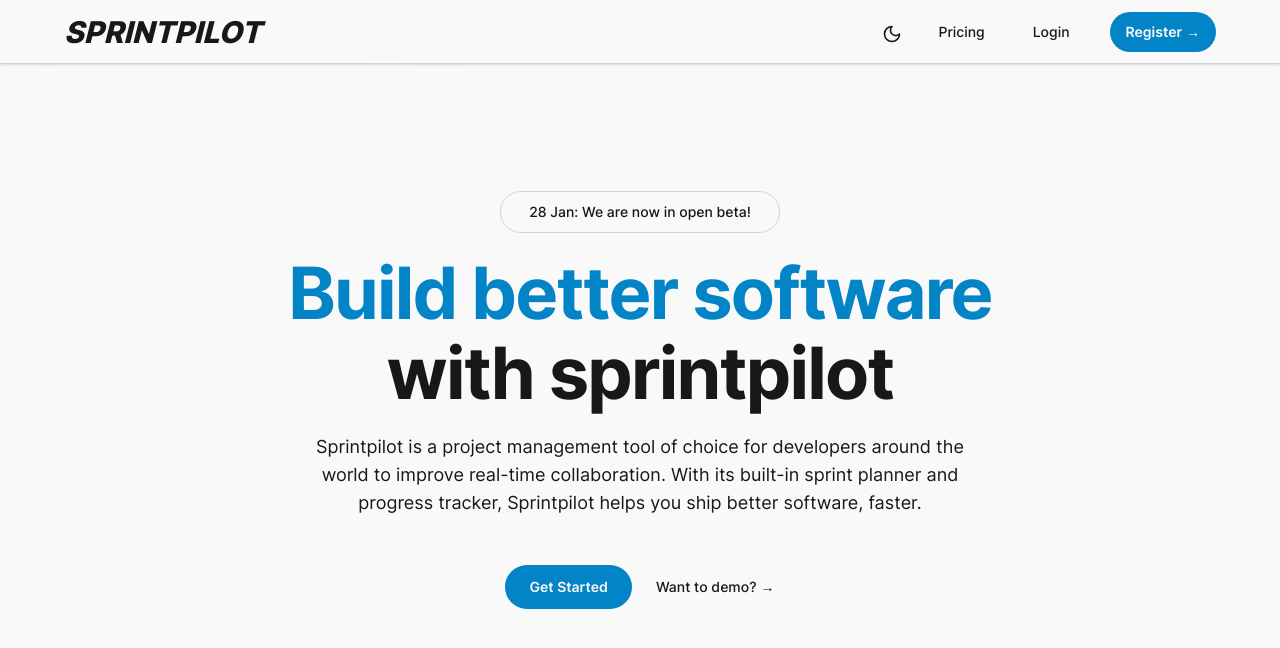
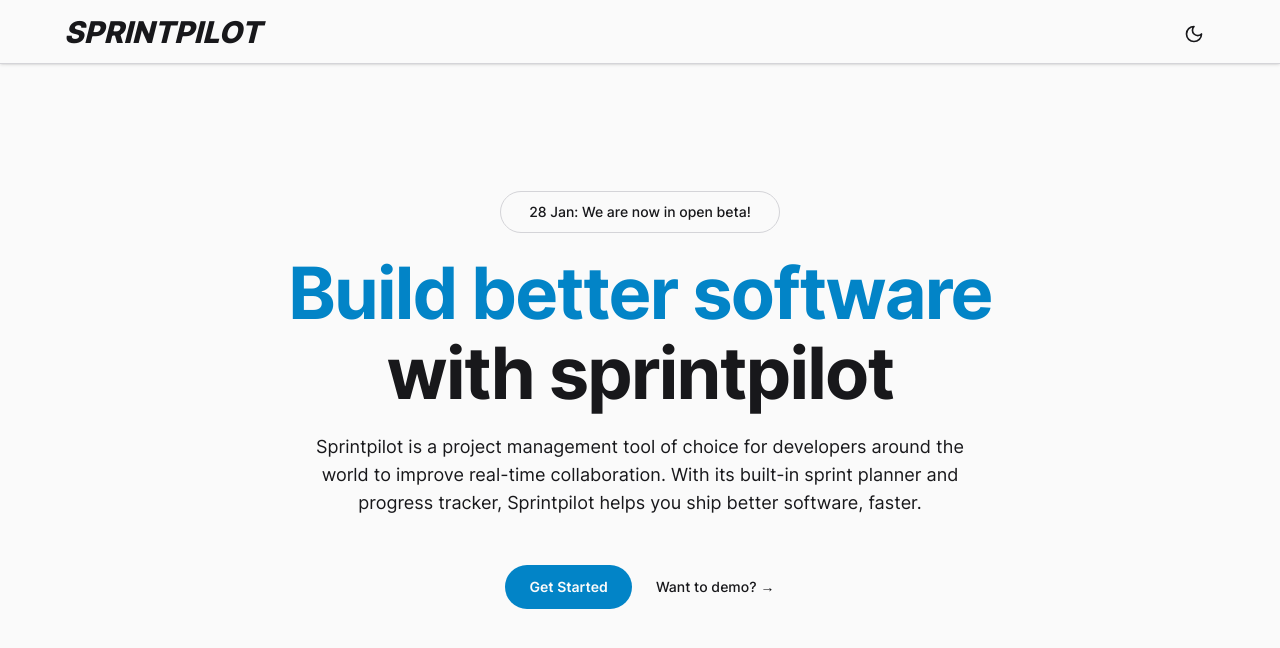
Before and after one commit to margusliinev/sveltekit-tutorial, a SvelteKit app: page / in a window 1280 px wide. Shown: the top 648 px of the page. Built offline with nearby package versions, Linux system fonts and the light colour scheme.

Commit message:
basic svelte landing page with darkmode, error page, layout, server actions

```diff
--- a/src/routes/(home)/+layout.svelte
+++ /dev/null
@@ -1,108 +0,0 @@
-<script lang="ts">
-    import type { SubmitFunction } from '@sveltejs/kit';
-    import { enhance } from '$app/forms';
-
-    let isMobileMenuOpen = $state(false);
-
-    function toggleMobileMenu() {
-        isMobileMenuOpen = !isMobileMenuOpen;
-    }
-
-    const submitUpdateTheme: SubmitFunction = ({ formData }) => {
-        const theme = String(formData.get('theme'));
-
-        if (theme) {
-            document.documentElement.setAttribute('data-theme', theme);
-        }
-    };
-</script>
-
-<main class="grid h-full min-h-screen w-full place-items-center">
-    <div class="fixed inset-0 -z-10 transform-gpu overflow-hidden opacity-10 blur-3xl" aria-hidden="true">
-        <div class="h-full w-full bg-gradient-to-tr from-background to-foreground opacity-10"></div>
-    </div>
-    <nav class="border-border fixed top-0 z-50 grid h-16 w-full place-items-center border-b shadow">
-        <div class="flex w-screen-90 max-w-6xl items-center justify-between">
-            <a href="/" class="flex items-center gap-3 transition-none duration-0" onclick={toggleMobileMenu}>
-                <span class="text-2xl font-extrabold uppercase italic transition-none duration-0 sm:text-3xl">sprintpilot</span>
-            </a>
-            <ul class="hidden items-center text-sm font-medium sm:flex">
-                <li>
-                    <form method="post" action="/?/setTheme" use:enhance={submitUpdateTheme} class="grid px-4">
-                        <button name="theme" value="light" class="absolute h-[1rem] w-[1rem] rotate-90 scale-0 dark:rotate-0 dark:scale-100">
-                            <svg
-                                xmlns="http://www.w3.org/2000/svg"
-                                width="20"
-                                height="20"
-                                viewBox="0 0 24 24"
-                                fill="none"
-                                stroke="currentColor"
-                                stroke-width="2"
-                                stroke-linecap="round"
-                                stroke-linejoin="round"
-                                class="lucide lucide-sun"
-                                ><circle cx="12" cy="12" r="4" /><path d="M12 2v2" /><path d="M12 20v2" /><path d="m4.93 4.93 1.41 1.41" /><path d="m17.66 17.66 1.41 1.41" /><path d="M2 12h2" /><path
-                                    d="M20 12h2"
-                                /><path d="m6.34 17.66-1.41 1.41" /><path d="m19.07 4.93-1.41 1.41" /></svg
-                            >
-                        </button>
-                        <button name="theme" value="dark" class="h-[1rem] w-[1rem] rotate-0 scale-100 dark:-rotate-90 dark:scale-0">
-                            <svg
-                                xmlns="http://www.w3.org/2000/svg"
-                                width="20"
-                                height="20"
-                                viewBox="0 0 24 24"
-                                fill="none"
-                                stroke="currentColor"
-                                stroke-width="2"
-                                stroke-linecap="round"
-                                stroke-linejoin="round"
-                                class="lucide lucide-moon"><path d="M12 3a6 6 0 0 0 9 9 9 9 0 1 1-9-9Z" /></svg
-                            >
-                        </button>
-                    </form>
-                </li>
-                <li>
-                    <a href="/pricing" class="px-6 py-2 hover:text-primary-hover"> Pricing </a>
-                </li>
-                <li>
-                    <a href="/login" class="py-2 pl-6 pr-10 hover:text-primary-hover"> Login </a>
-                </li>
-                <li class="font-semibold">
-                    <a href="/register" class="flex items-center gap-1 rounded-full bg-primary px-4 py-2.5 text-primary-foreground hover:bg-primary-hover">
-                        Register
-                        <span aria-hidden="true">&rarr;</span>
-                    </a>
-                </li>
-            </ul>
-            <button onclick={toggleMobileMenu} class="block sm:hidden" aria-label="toggle menu">
-                {#if isMobileMenuOpen}
-                    <svg class="h-6 w-6 text-white" fill="none" stroke="currentColor" viewBox="0 0 24 24">
-                        <path stroke-linecap="round" stroke-linejoin="round" stroke-width="2.5" d="M6 18L18 6M6 6l12 12"></path>
-                    </svg>
-                {:else}
-                    <svg class="h-6 w-6 text-white" fill="none" stroke="currentColor" viewBox="0 0 24 24">
-                        <path stroke-linecap="round" stroke-linejoin="round" stroke-width="2.5" d="M4 6h16M4 12h16M4 18h16"></path>
-                    </svg>
-                {/if}
-            </button>
-            <div class={isMobileMenuOpen ? 'fixed inset-0 z-50 mt-16 bg-background p-8 sm:hidden' : 'hidden'}>
-                <ul class="text-md font-medium">
-                    <li>
-                        <a href="/register" class="border-ring flex items-center gap-2 border-b py-6 hover:text-primary-hover" onclick={toggleMobileMenu}>
-                            Register
-                            <span aria-hidden="true" class="font-medium"> &rarr; </span>
-                        </a>
-                    </li>
-                    <li>
-                        <a href="/login" class="border-ring block border-b py-6 hover:text-primary-hover" onclick={toggleMobileMenu}> login </a>
-                    </li>
-                    <li>
-                        <a href="/pricing" class="border-ring block border-b py-6 hover:text-primary-hover" onclick={toggleMobileMenu}> Pricing </a>
-                    </li>
-                </ul>
-            </div>
-        </div>
-    </nav>
-    <slot />
-</main>
--- a/src/routes/+error.svelte
+++ b/src/routes/+error.svelte
@@ -20,7 +20,7 @@
             <a href="/" class="rounded-full bg-primary px-3.5 py-2.5 text-primary-foreground transition-colors hover:bg-primary-hover">Go Back Home</a>
             <a href="/login" class="group flex items-center gap-1">
                 Login Page
-                <span aria-hidden="true" class="font-normal transition-colors group-hover:text-primary">&rarr;</span>
+                <span aria-hidden="true" class="font-normal transition-colors group-hover:text-primary">&rarrj;</span>
             </a>
         </div>
     </div>
--- a/src/routes/+layout.svelte
+++ b/src/routes/+layout.svelte
@@ -1,6 +1,62 @@
-<script>
+<script lang="ts">
     import '../styles/fonts.css';
     import '../styles/index.css';
+    import type { SubmitFunction } from '@sveltejs/kit';
+    import { enhance } from '$app/forms';
+
+    let isMobileMenuOpen = $state(false);
+
+    function toggleMobileMenu() {
+        isMobileMenuOpen = !isMobileMenuOpen;
+    }
+
+    const submitUpdateTheme: SubmitFunction = ({ formData }) => {
+        const theme = String(formData.get('theme'));
+
+        if (theme) document.documentElement.setAttribute('data-theme', theme);
+    };
 </script>
 
-<slot />
+<main class="grid h-full min-h-screen w-full place-items-center">
+    <nav class="ligh fixed top-0 z-50 grid h-16 w-full place-items-center border-b border-border bg-background shadow">
+        <div class="flex w-screen-90 max-w-6xl items-center justify-between">
+            <a href="/" class="flex items-center gap-3" onclick={toggleMobileMenu}>
+                <span class="text-3xl font-extrabold uppercase italic">sprintpilot</span>
+            </a>
+            <form method="post" action="/?/setTheme" use:enhance={submitUpdateTheme} class="grid px-4">
+                <button name="theme" value="light" class="absolute h-[1rem] w-[1rem] rotate-90 scale-0 dark:rotate-0 dark:scale-100">
+                    <svg
+                        xmlns="http://www.w3.org/2000/svg"
+                        width="20"
+                        height="20"
+                        viewBox="0 0 24 24"
+                        fill="none"
+                        stroke="currentColor"
+                        stroke-width="2"
+                        stroke-linecap="round"
+                        stroke-linejoin="round"
+                        class="lucide lucide-sun"
+                        ><circle cx="12" cy="12" r="4" /><path d="M12 2v2" /><path d="M12 20v2" /><path d="m4.93 4.93 1.41 1.41" /><path d="m17.66 17.66 1.41 1.41" /><path d="M2 12h2" /><path
+                            d="M20 12h2"
+                        /><path d="m6.34 17.66-1.41 1.41" /><path d="m19.07 4.93-1.41 1.41" /></svg
+                    >
+                </button>
+                <button name="theme" value="dark" class="h-[1rem] w-[1rem] rotate-0 scale-100 dark:-rotate-90 dark:scale-0">
+                    <svg
+                        xmlns="http://www.w3.org/2000/svg"
+                        width="20"
+                        height="20"
+                        viewBox="0 0 24 24"
+                        fill="none"
+                        stroke="currentColor"
+                        stroke-width="2"
+                        stroke-linecap="round"
+                        stroke-linejoin="round"
+                        class="lucide lucide-moon"><path d="M12 3a6 6 0 0 0 9 9 9 9 0 1 1-9-9Z" /></svg
+                    >
+                </button>
+            </form>
+        </div>
+    </nav>
+    <slot />
+</main>
--- a/src/routes/(home)/+page.server.ts
+++ b/src/routes/+page.server.ts
@@ -3,9 +3,7 @@ import type { Actions } from '@sveltejs/kit';
 export const actions: Actions = {
     setTheme: async ({ cookies, request }) => {
         const formData = await request.formData();
-        const theme = formData.get('theme');
-
-        if (typeof theme !== 'string') return;
+        const theme = String(formData.get('theme'));
 
         if (theme) {
             cookies.set('theme', theme, {
--- a/src/routes/(home)/+page.svelte
+++ b/src/routes/+page.svelte
@@ -3,7 +3,7 @@
 </script>
 
 <header class="my-32 w-screen-90 max-w-4xl text-center">
-    <h3 class="border-border mx-auto mb-6 w-fit rounded-full border px-7 py-2.5 text-sm font-medium">{currentDate}: We are now in open beta!</h3>
+    <h3 class="mx-auto mb-6 w-fit rounded-full border border-border px-7 py-2.5 text-sm font-medium">{currentDate}: We are now in open beta!</h3>
     <h1 class="grid text-3xl font-bold tracking-tight xxs:text-4xl xs:text-5xl sm:text-5xl md:text-6xl lg:text-7xl">
         <span class="mb-2 text-primary">Build better software</span>
         <span>with sprintpilot</span>
```
Also changed, not shown: src/lib/index.ts (added).
